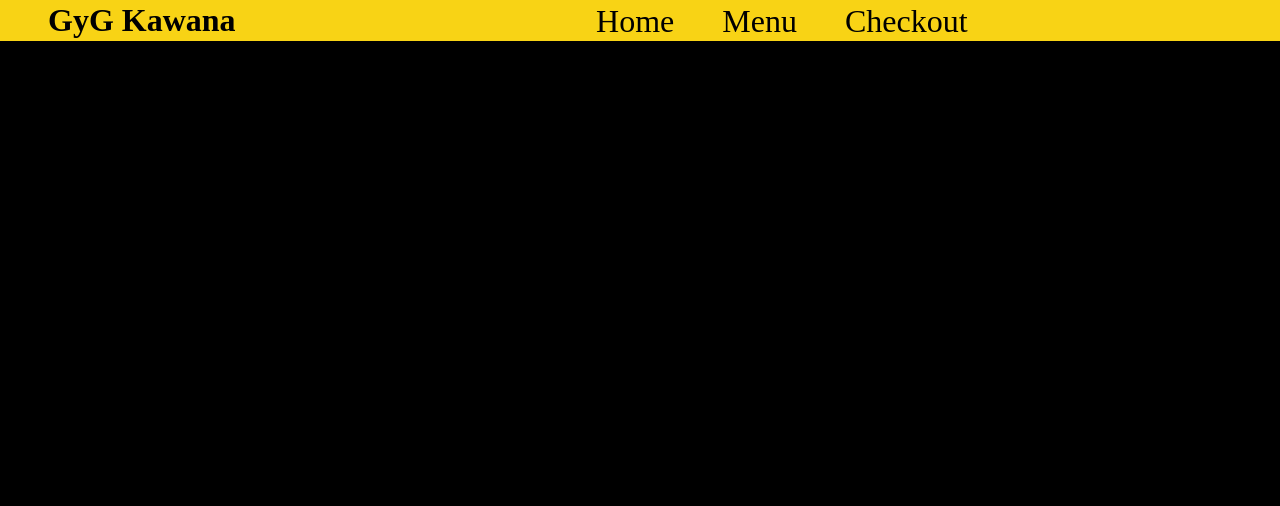
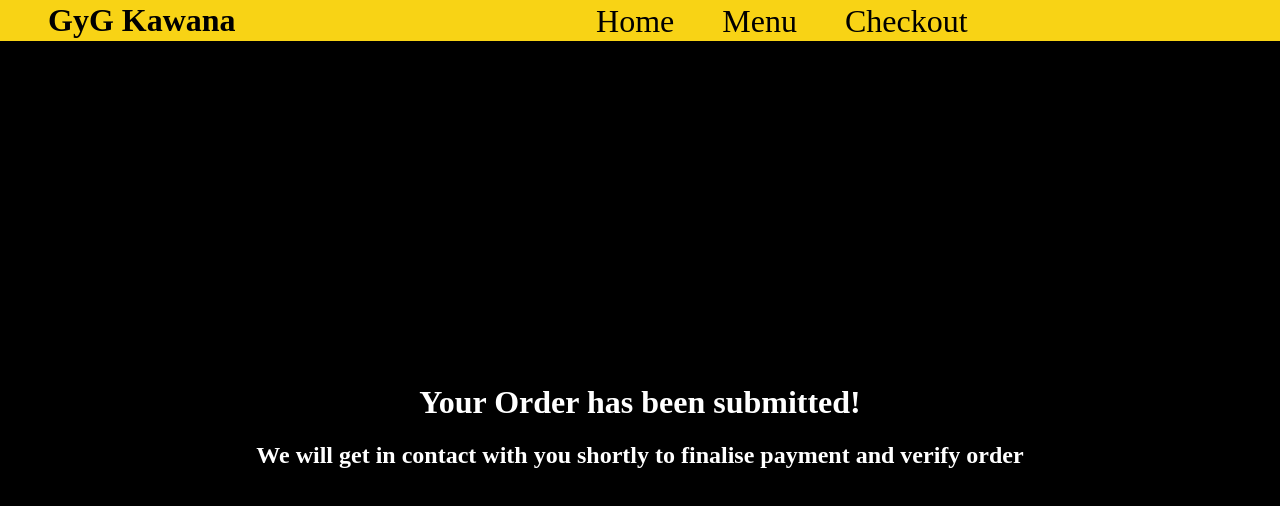
Before and after one commit to GoGoGomez/GYG-MERN-PROJECT-CLIENT, a React (Create React App) app: page /complete in a window 1280 px wide. Shown: the top 506 px of the page. Built offline with nearby package versions, Linux system fonts and the light colour scheme.

Commit message:
Added order complete page

```diff
--- a/src/components/CheckoutPage.js
+++ b/src/components/CheckoutPage.js
@@ -3,6 +3,8 @@ import store from '../store'
 import styled from "styled-components";
 import UserInfo from './forms/UserInfo'
 import api from '../api/init'
+// import { Route, Redirect } from 'react-router'
+
 
 const Title = styled.h1`
   font-size: 2.5em;
@@ -130,7 +132,7 @@ class CheckoutPage extends Component {
 
   handleSubmit(event) {
     event.preventDefault()
-
+    this.props.history.push('/complete');
     const config = {
       headers: {
       'Content-Type': 'application/json',
@@ -152,7 +154,7 @@ class CheckoutPage extends Component {
         userOrders += `<p><strong>Heat</strong>: ${orderItem.heat}</p>`
       }
 
-      if (orderItem.filling.length > 0) {
+      if (orderItem.filling && orderItem.filling.length > 0) {
           userOrders += `<p><strong>Fillings:</strong></p>`
           userOrders += '<ul>'
           orderItem.modifications.forEach((item) => {
--- /dev/null
+++ b/src/components/CompletePage.js
@@ -0,0 +1,22 @@
+import React, { Component } from 'react';
+import styled from "styled-components";
+
+const Div = styled.div`
+    text-align: center
+    margin-top: 30%;
+`;
+
+class CompletePage extends Component {
+
+
+    render() {
+      return (
+        <Div>
+            <h1>Your Order has been submitted!</h1>
+            <h2>We will get in contact with you shortly to finalise payment and verify order</h2>
+        </Div>
+      )
+    }
+  }
+
+  export default CompletePage;
--- a/src/components/forms/UserInfo.js
+++ b/src/components/forms/UserInfo.js
@@ -1,6 +1,8 @@
 import React from "react";
 import styled from "styled-components";
 import store from '../../store'
+// import { Route, Redirect } from 'react-router'
+
 
 
 const Title = styled.h1`
@@ -119,6 +121,7 @@ const userInfo = (props) => {
               <input id="phoneNumber" type="text" name="phoneNumber" />
             </div>
           </div>
+
           <Button>Submit</Button>
         </section>
       </Form>
--- a/src/routers/AppRouter.js
+++ b/src/routers/AppRouter.js
@@ -4,6 +4,8 @@ import Header from '../components/Header';
 import HomePage from '../components/HomePage';
 import CheckoutPage from '../components/CheckoutPage'
 import MenuPage from '../components/MenuPage'
+import CompletePage from '../components/CompletePage'
+
 
 
 const AppRouter = () => (
@@ -15,6 +17,8 @@ const AppRouter = () => (
         <Route exact path="/menu" component={MenuPage} />
         {/* <Route path="/menu/:id" component={Item} /> */}
         <Route exact path="/checkout" component={CheckoutPage} />
+        <Route exact path="/complete" component={CompletePage} />
+
       </Switch>
     </div>
   </BrowserRouter>
--- /dev/null
+++ b/src/styles/components/complete-order.css
@@ -0,0 +1,4 @@
+.CompletePage = {
+    text-align: center;
+    color: blue;
+}
--- a/src/styles/styles.css
+++ b/src/styles/styles.css
@@ -4,6 +4,8 @@
 @import './components/menu-page.css';
 @import './components/checkout-page.css';
 @import './components/loading.css';
+@import './components/complete-order.css';
+
 
 
 
```
